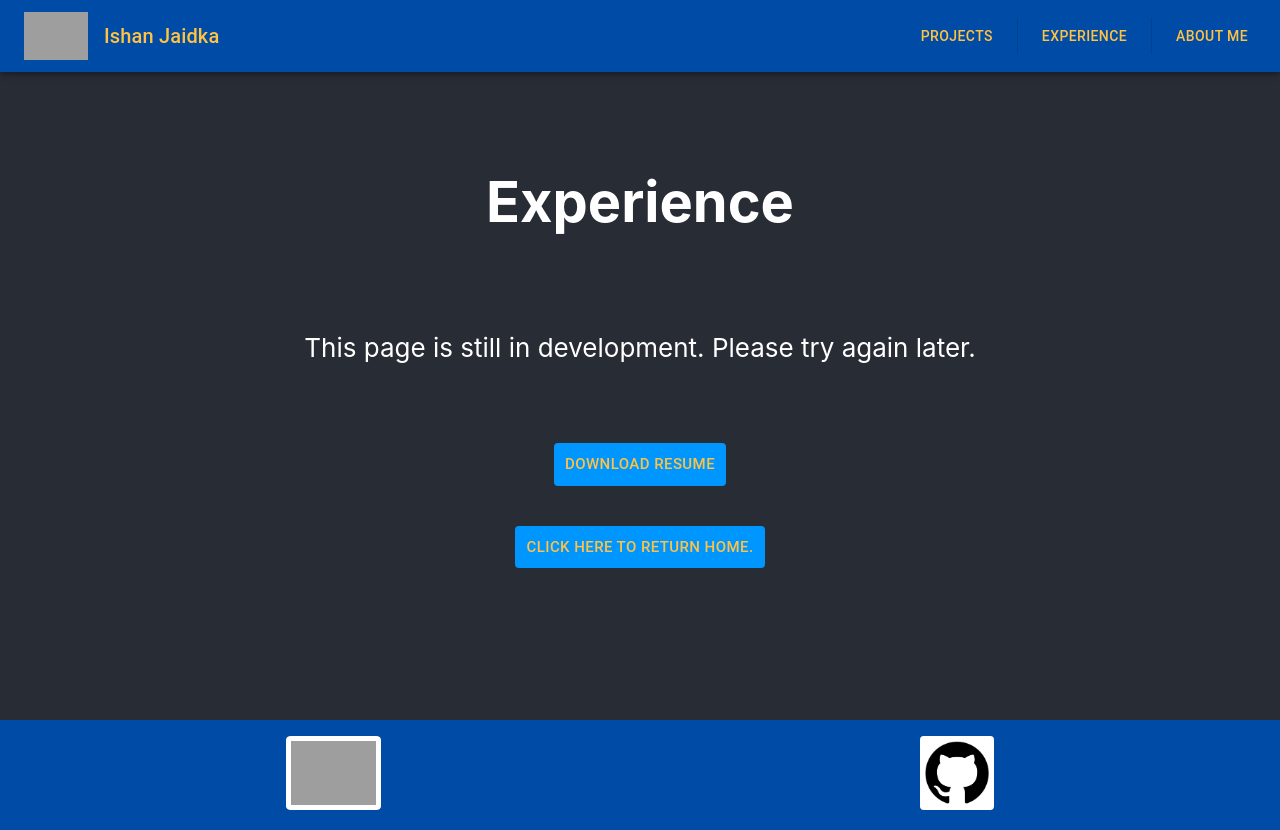
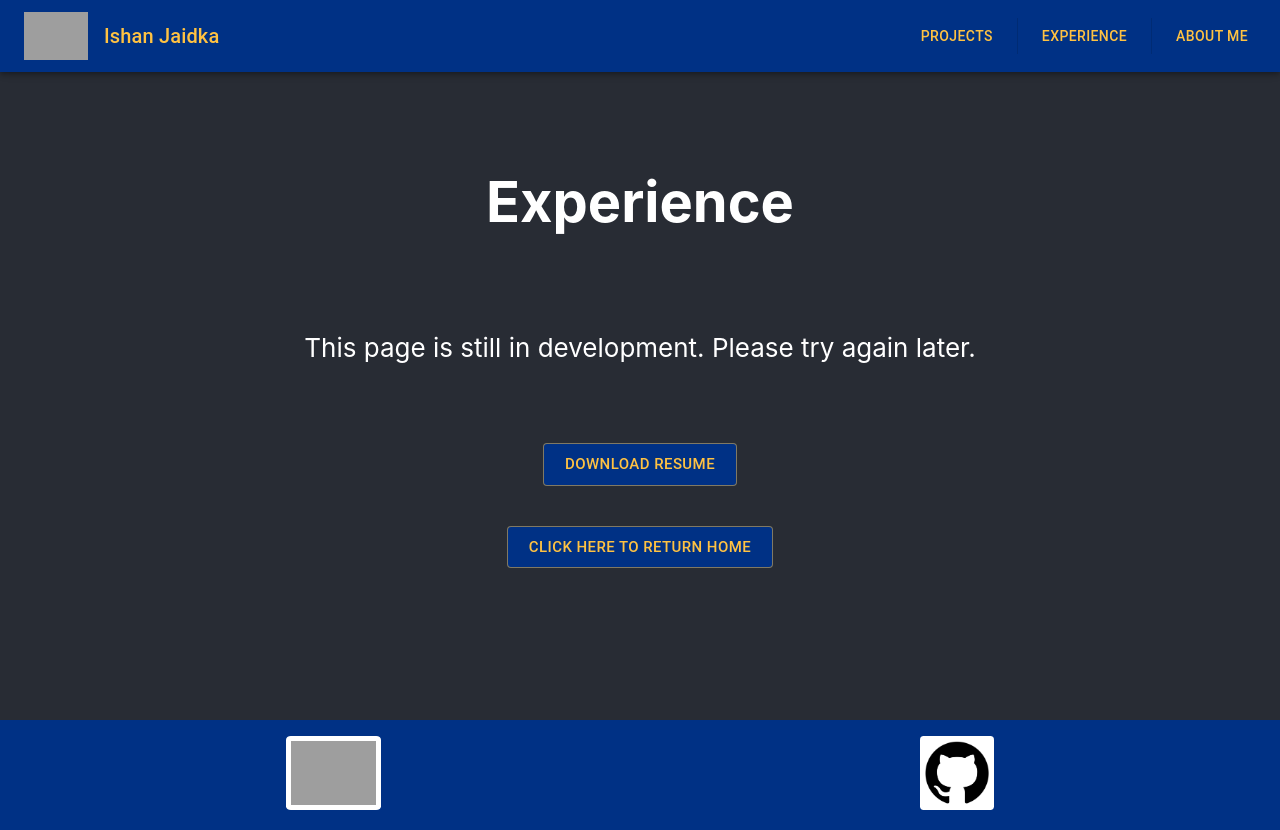
Before and after one commit to Ishan-Jaidka/portfolio-react, a React (Create React App) app: page /experience in a window 1280 px wide. Built offline with nearby package versions, Linux system fonts and the light colour scheme; grey boxes are pictures that could not be loaded.

Commit message:
update theme colors

```diff
--- a/src/App.js
+++ b/src/App.js
@@ -17,7 +17,8 @@ const theme = createTheme({
       light: "#34425A",
     },
     primary: {
-      main: "#004BA5",
+      main: "#003185",
+      bright: "#004BA5",
       light: "#0096FF",
     },
     secondary: {
--- a/src/components/footer.css
+++ b/src/components/footer.css
@@ -1,5 +1,5 @@
 .footer {
-  background-color: #004ba5;
+  background-color: #003185;
   display: flex;
   flex-direction: row;
   justify-content: space-around;
--- a/src/components/mediaCard.js
+++ b/src/components/mediaCard.js
@@ -55,17 +55,35 @@ export default function MediaCard({
 
       <CardActions>
         {card_action_url && (
-          <Button size="small" color="warning" href={card_action_url}>
+          <Button
+            variant="outlined"
+            size="small"
+            color="warning"
+            href={card_action_url}
+            sx={{ bgcolor: "primary.main" }}
+          >
             GitHub
           </Button>
         )}
         {view_page_url && (
-          <Button size="small" color="warning" href={view_page_url}>
+          <Button
+            variant="outlined"
+            size="small"
+            color="warning"
+            href={view_page_url}
+            sx={{ bgcolor: "primary.main" }}
+          >
             View Page
           </Button>
         )}
         {data.awards && (
-          <Button size="small" color="warning" href={data.awards}>
+          <Button
+            variant="outlined"
+            size="small"
+            color="warning"
+            href={data.awards}
+            sx={{ bgcolor: "primary.main" }}
+          >
             View Awards
           </Button>
         )}
--- a/src/components/socials/downloadResume.js
+++ b/src/components/socials/downloadResume.js
@@ -18,10 +18,11 @@ export default function DownloadResume() {
   };
   return (
     <Button
+      variant="outlined"
       size="large"
       color="warning"
       onClick={handleDownloadClick}
-      sx={{ bgcolor: "primary.light" }}
+      sx={{ bgcolor: "primary.main" }}
       className="download-button"
     >
       Download Resume
--- a/src/views/pageInDevelopment.js
+++ b/src/views/pageInDevelopment.js
@@ -14,12 +14,13 @@ export default function PageInDevelopment({ title }) {
       <div className="page-dev-return-home">
         <Button
           href="/"
+          variant="outlined"
           size="large"
           color="warning"
           className="download-button"
-          sx={{ bgcolor: "primary.light" }}
+          sx={{ bgcolor: "primary.main" }}
         >
-          Click here to return home.
+          Click here to return home
         </Button>
       </div>
     </>
--- a/src/views/projectPage.js
+++ b/src/views/projectPage.js
@@ -65,32 +65,33 @@ export default function ProjectPage() {
         <Stack direction="row" spacing={2}>
           {state.html_url && (
             <Button
-              variant="contained"
+              variant="outlined"
               size="small"
-              color="primary"
+              color="warning"
               href={state.html_url}
+              sx={{ bgcolor: "primary.main" }}
             >
               View On GitHub
             </Button>
           )}
           {state.homepage && (
             <Button
-              variant="contained"
+              variant="outlined"
               size="small"
-              color="primary"
-              background-color="white"
+              color="warning"
               href={state.homepage}
+              sx={{ bgcolor: "primary.main" }}
             >
               View Page
             </Button>
           )}
           {state.awards && (
             <Button
-              variant="contained"
+              variant="outlined"
               size="small"
-              color="primary"
-              background-color="white"
+              color="warning"
               href={state.awards}
+              sx={{ bgcolor: "primary.main" }}
             >
               View Awards
             </Button>
```
